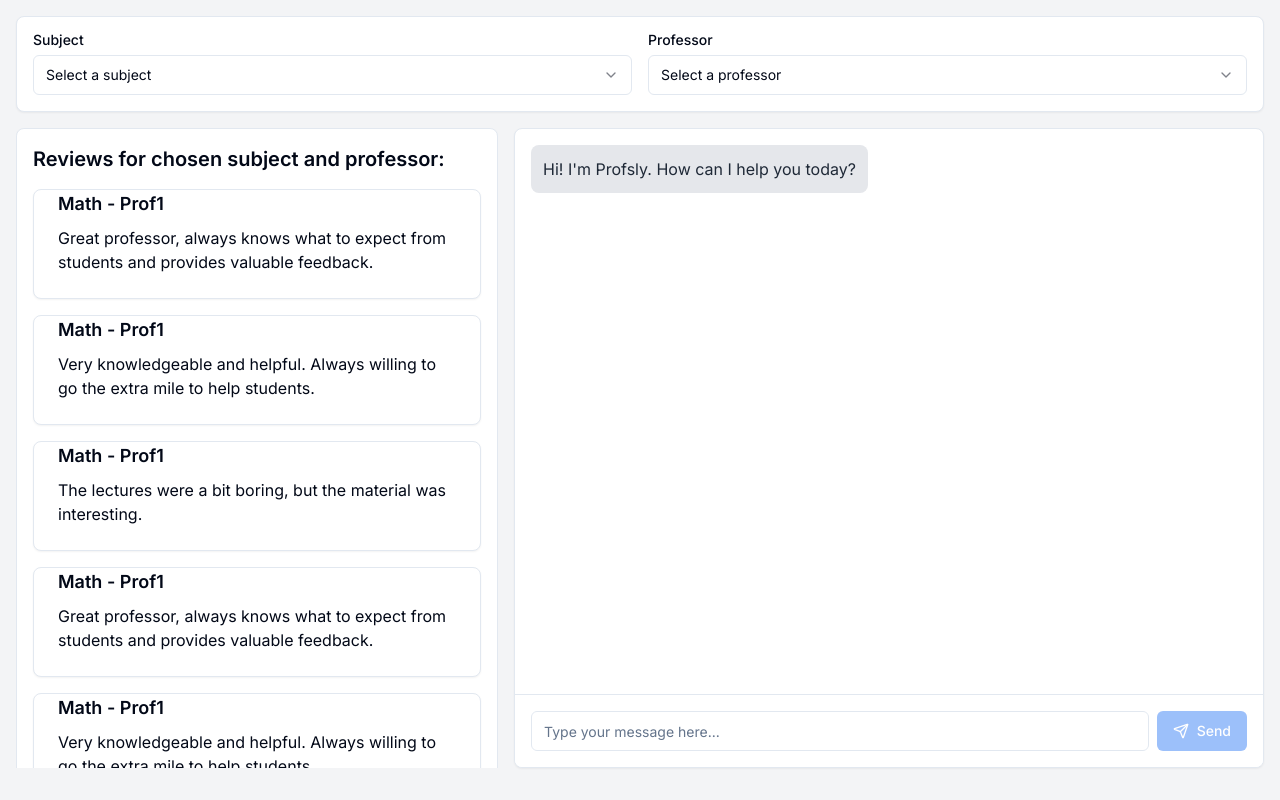
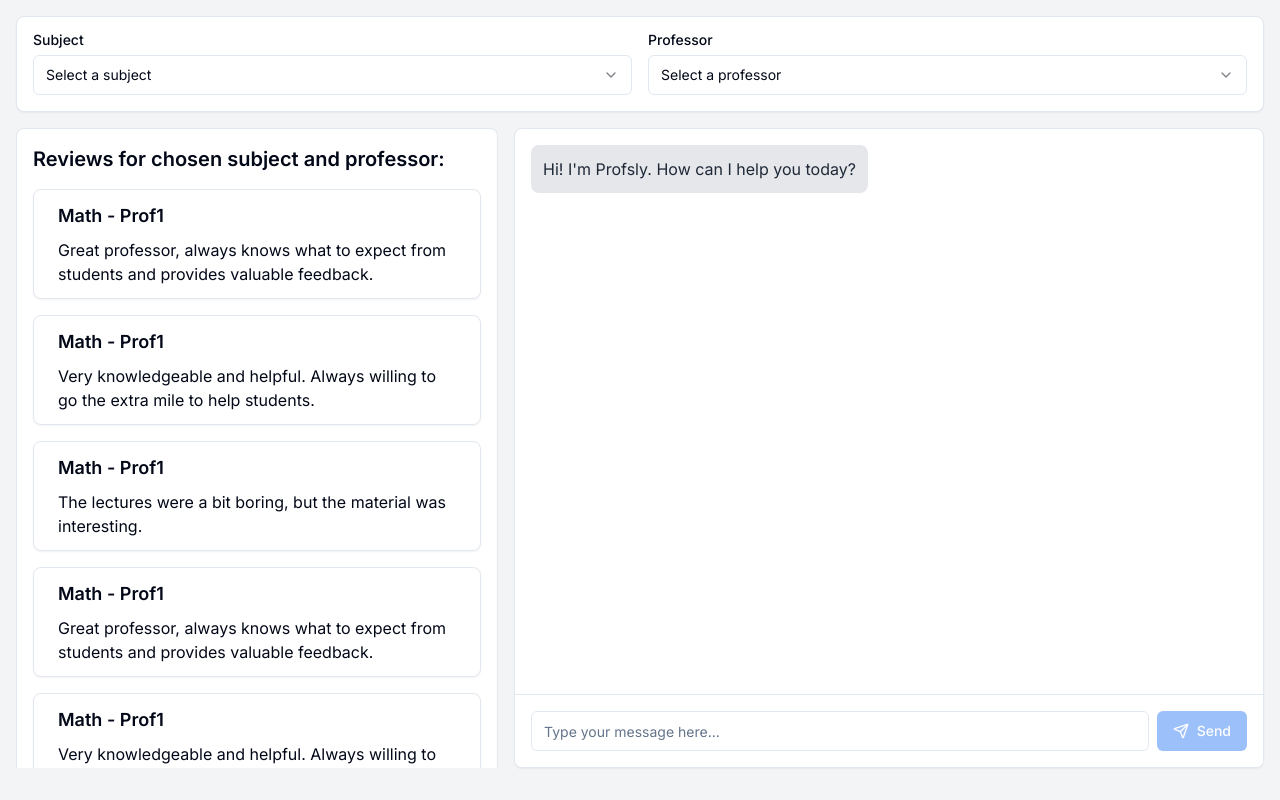
Before and after one commit to nhajela1/terpgpt, a Next.js app: page /chat in a window 1280 px wide. Built offline with nearby package versions, Linux system fonts and the light colour scheme.

Commit message:
padding added to review cards

```diff
--- a/src/components/chat-page/review-cards.tsx
+++ b/src/components/chat-page/review-cards.tsx
@@ -50,7 +50,7 @@
           .map((review, index) => (
             <ScrollArea>
             <Card key={index} className="mb-4">
-              <CardContent>
+              <CardContent className="pt-3 pb-3">
                 <h3 className="font-semibold text-lg mb-2">
                   {review.subject} - {review.professor}
                 </h3>
```
